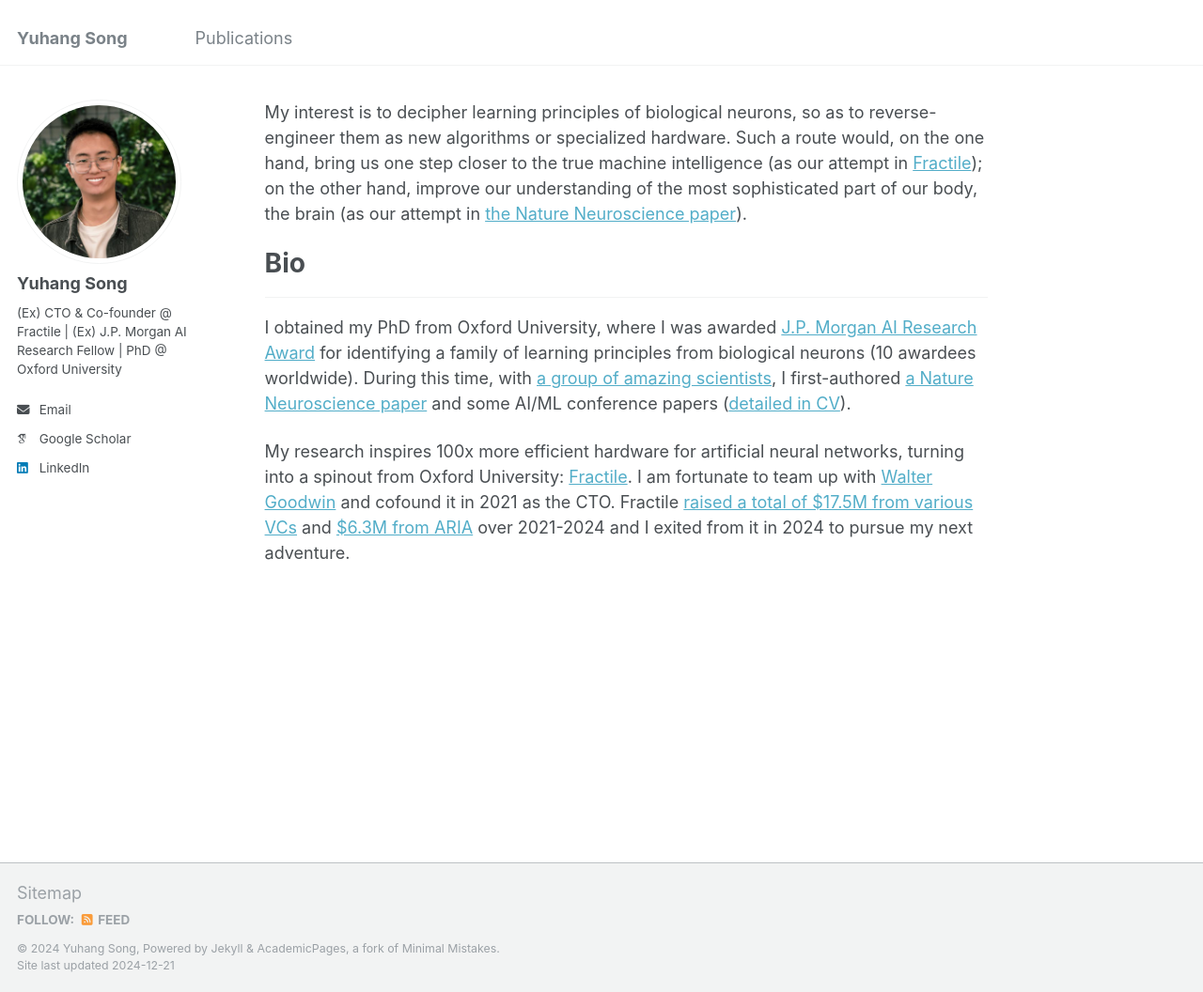
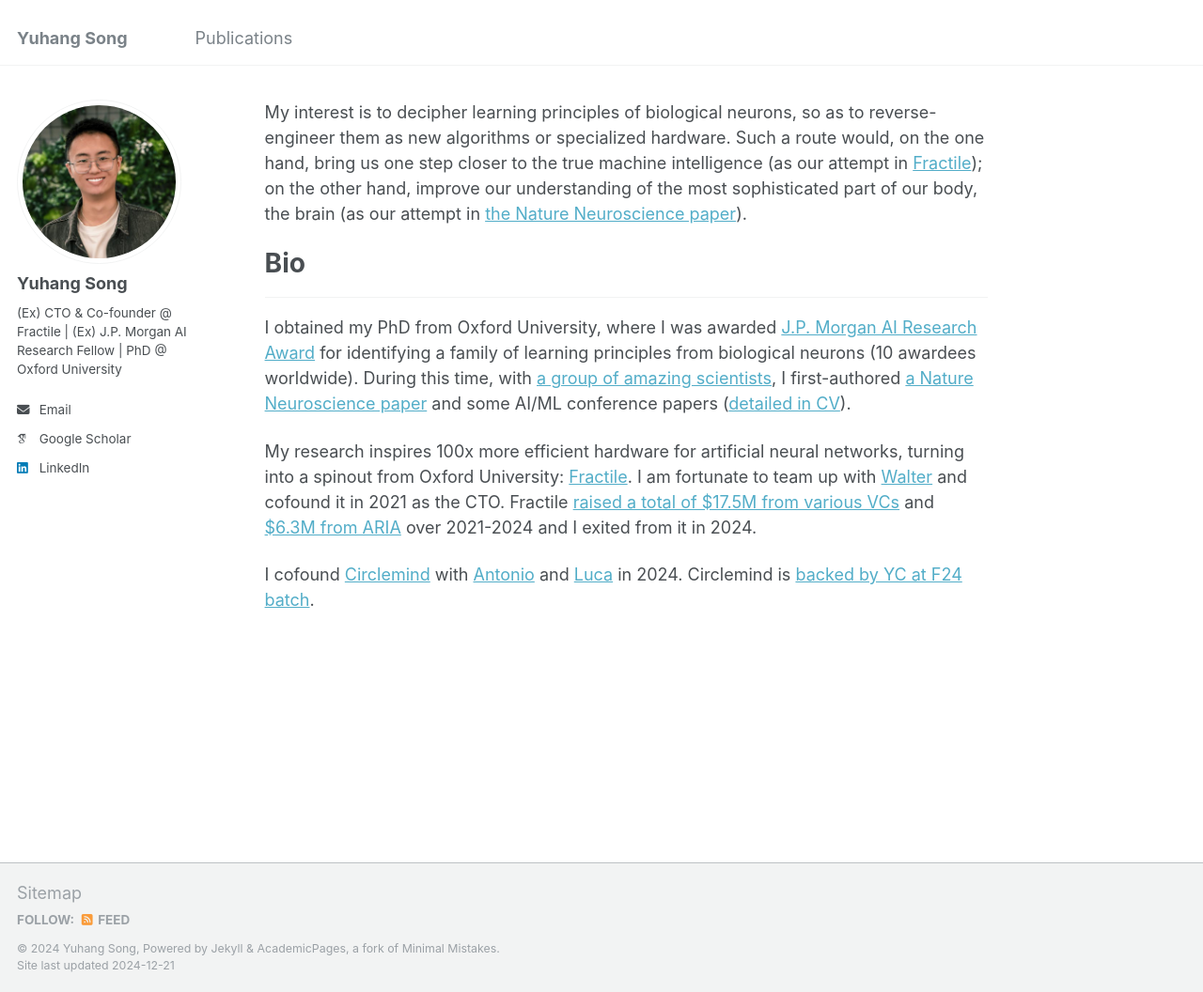
Before and after one commit to YuhangSong/YuhangSong.github.io, a Jekyll site: the page built from _pages/about.md, in a window 1280 px wide and 1056 px high. Shown: the whole window at 94% size. Built offline with Jekyll 4.4.1, drawn with Linux system fonts in a browser that asks for light colours; some web fonts are replaced.

Commit message:
update about.md

```diff
--- a/_pages/about.md
+++ b/_pages/about.md
@@ -17,4 +17,6 @@ Bio
 <!-- in Computer Science & Neuroscience -->
 I obtained my PhD from Oxford University, where I was awarded [J.P. Morgan AI Research Award](https://www.jpmorgan.com/technology/artificial-intelligence/research-awards) for identifying a family of learning principles from biological neurons (10 awardees worldwide). During this time, with [a group of amazing scientists](https://www.mrcbndu.ox.ac.uk/groups/bogacz-group), I first-authored [a Nature Neuroscience paper](https://www.nature.com/articles/s41593-023-01514-1) and some AI/ML conference papers ([detailed in CV](http://yuhangsong.github.io/files/Curriculum_Vitae.pdf)).
 
-My research inspires 100x more efficient hardware for artificial neural networks, turning into a spinout from Oxford University: [Fractile](https://www.fractile.ai/). I am fortunate to team up with [Walter Goodwin](https://www.linkedin.com/in/walter-goodwin/) and cofound it in 2021 as the CTO. Fractile [raised a total of $17.5M from various VCs](https://fortune.com/2024/07/26/fractile-ai-chip-startup-nvidia-15-million-funding-seed-round/) and [$6.3M from ARIA](https://www.businessweekly.co.uk/posts/fractile-on-song-as-aria-awards-ps5m-to-ai-chip-design-pioneer) over 2021-2024 and I exited from it in 2024 to pursue my next adventure.
+My research inspires 100x more efficient hardware for artificial neural networks, turning into a spinout from Oxford University: [Fractile](https://www.fractile.ai/). I am fortunate to team up with [Walter](https://www.linkedin.com/in/walter-goodwin/) and cofound it in 2021 as the CTO. Fractile [raised a total of $17.5M from various VCs](https://fortune.com/2024/07/26/fractile-ai-chip-startup-nvidia-15-million-funding-seed-round/) and [$6.3M from ARIA](https://www.businessweekly.co.uk/posts/fractile-on-song-as-aria-awards-ps5m-to-ai-chip-design-pioneer) over 2021-2024 and I exited from it in 2024.
+
+I cofound [Circlemind](https://circlemind.co) with [Antonio](https://www.linkedin.com/in/antonio-vespoli-895727121/) and [Luca](https://www.linkedin.com/in/luca-pinchetti-414230222/) in 2024. Circlemind is [backed by YC at F24 batch](https://www.ycombinator.com/companies/circlemind).
```
